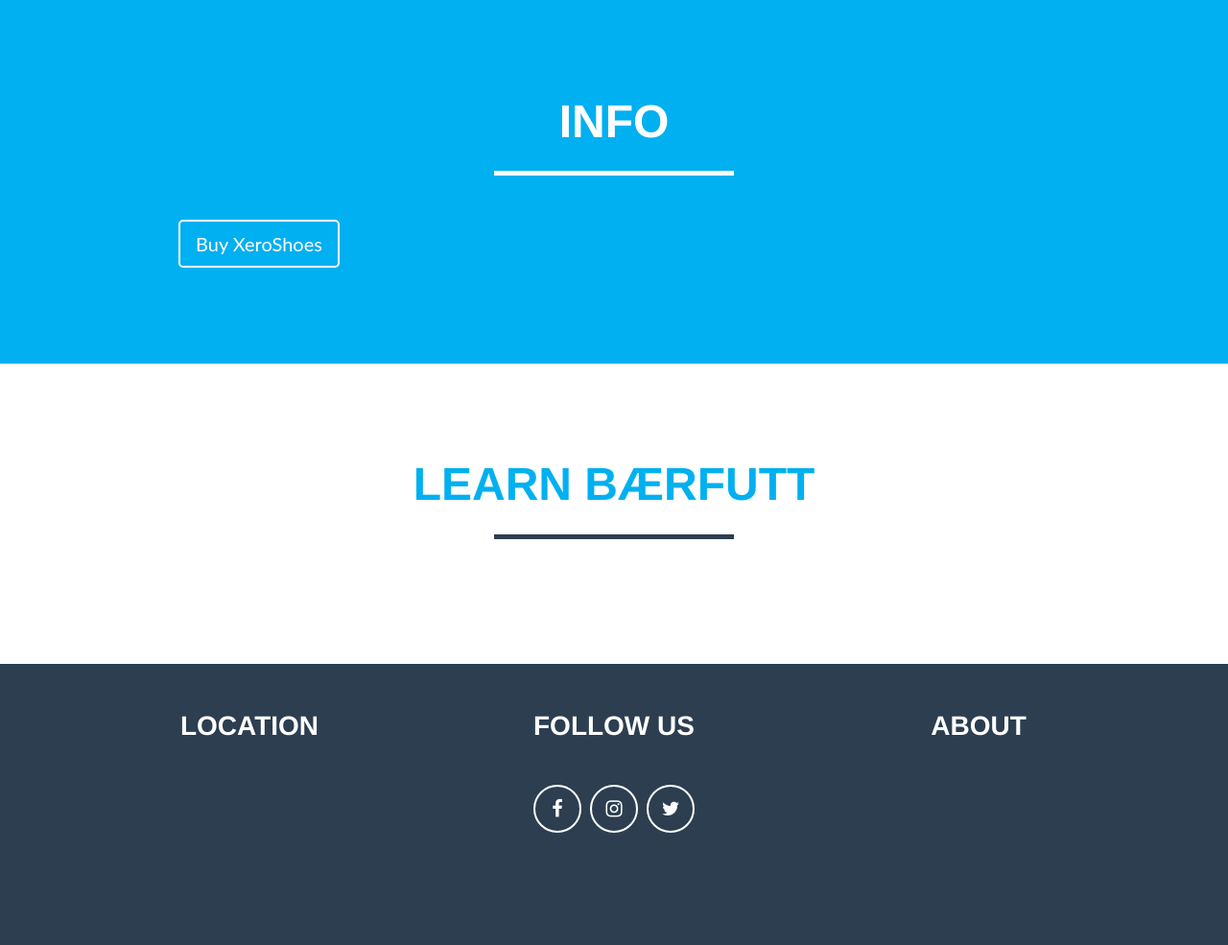
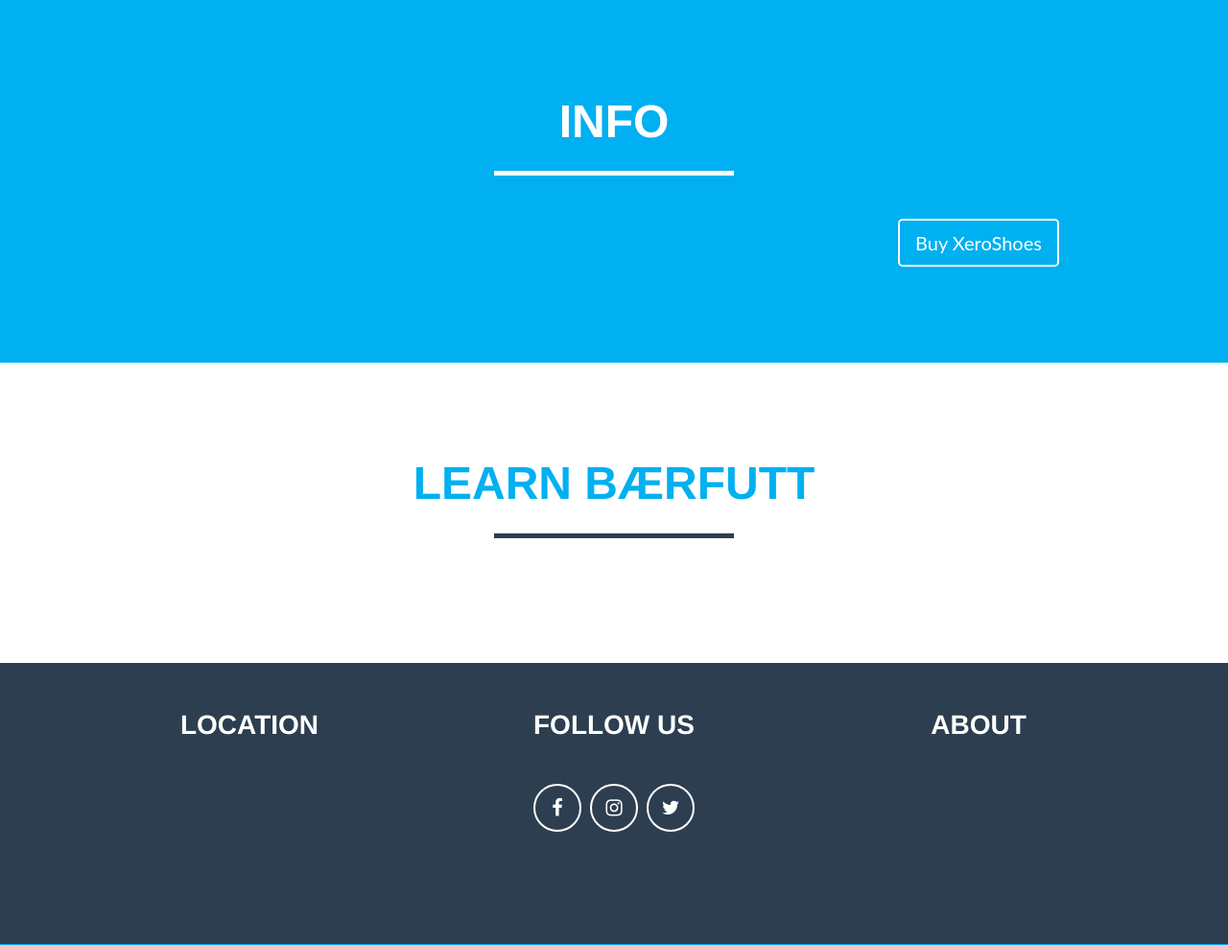
Before and after one commit to baerfutt/baerfutt.github.io, a Flask app: template templates/home.html in a window 1280 px wide. Shown: the part 1393-2378 px from the top of the page at 96% size. Run offline with Flask 2, Linux system fonts and the light colour scheme; the template is opened without the code that fills it, so the values that code supplies are empty; some libraries are stand-ins or nearby versions.

Commit message:
still needs more prettiness

```diff
--- a/templates/home.html
+++ b/templates/home.html
@@ -90,16 +90,16 @@
         <div class="container">
             <h2 class="text-center">Recent Events</h2>
             <hr class="star-light">
-            <div class="row">
+            <div class="row text-center">
                 <div class="col-lg-4 ml-auto text-center">
                     {% for event in past_events %}
-                    <a class="btn btn-lg btn-outline" href="{{ url_for('page', path=event.path) }}">
+                    <a class="btn btn-lg btn-outline text-center" href="{{ url_for('page', path=event.path) }}">
                         {{ event.meta.date }}
                         {{ event.meta.title }}
                     </a>
                     <br>
                     {% endfor %}
-                    <a class="btn btn-lg btn-outline" href="{{ url_for('archive') }}">
+                    <a class="btn btn-lg btn-outline text-center" href="{{ url_for('archive') }}">
                       Archive
                     </a>
                     <br>
@@ -113,18 +113,17 @@
       <div class="container">
         <h2 class="text-center">Info</h2>
         <hr class="star-light">
-        <div class="row">
-            <div class="col-lg-4 ml-auto text-center">
+        <div class="row text-center">
+            <div class="col-lg-4 ml-auto">
                 {% for page in info %}
                 <a class="btn btn-lg btn-outline" href="{{ url_for('info', path=page.path) }}">
                     {{ page.meta.title }}
                 </a>
                 <br>
                 {% endfor %}
+                <a class="btn btn-lg btn-outline" href="https://xeroshoes.com/go/bare">Buy XeroShoes</a>
+                <br>
             </div>
-        </div>
-        <div class="col-lg-4 mr-auto text-center">
-            <a class="btn btn-lg btn-outline" href="https://xeroshoes.com/go/bare">Buy XeroShoes</a>
         </div>
       </div>
     </section>
```
Also changed, not shown: index.html (+7 -8 lines).
